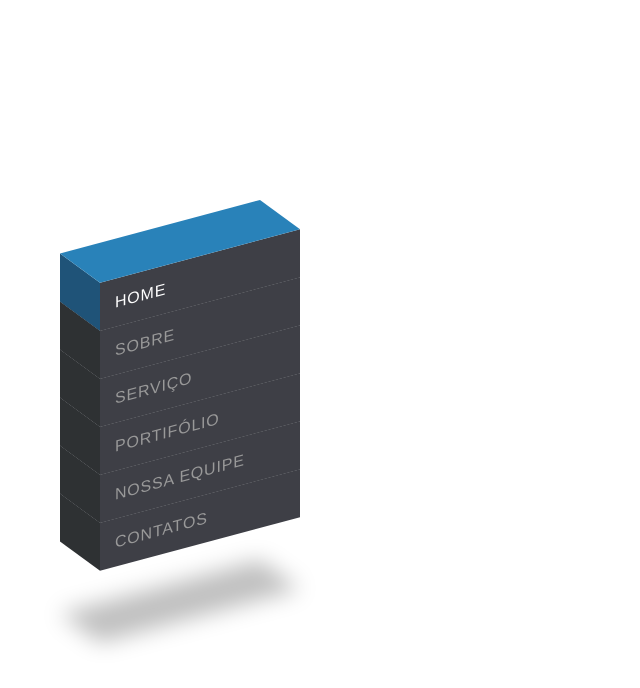
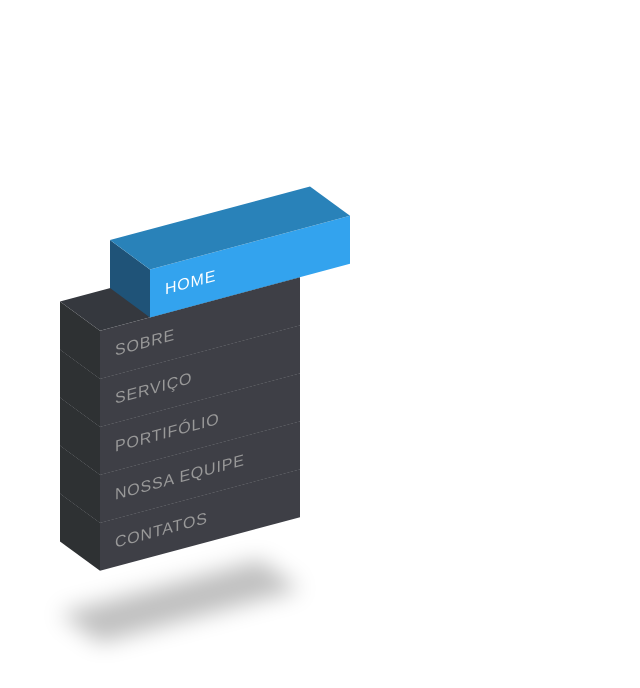
Before and after one commit to Radon3s/menu-isometrico, a plain HTML site: page index.html in a window 1280 px wide. In both pictures the pointer is over the item "HOME". Shown: the whole page, without its empty margins (0-640 px from the left). Drawn offline with Linux system fonts and the light colour scheme; a web font is replaced by a local one.

Commit message:
menu-isometrico-of

```diff
--- a/css/estilo.css
+++ b/css/estilo.css
@@ -20,6 +20,7 @@ ul {
     transform: skewY(-15deg);
 
 }
+
 ul li {
     position: relative;
     list-style: none;
@@ -30,7 +31,7 @@ ul li {
     transition: 0.5s;
 }
 
-ul li::hover {
+ul li:hover {
     background: #33a3ee;
     transform: translateX(50px);
 
```
